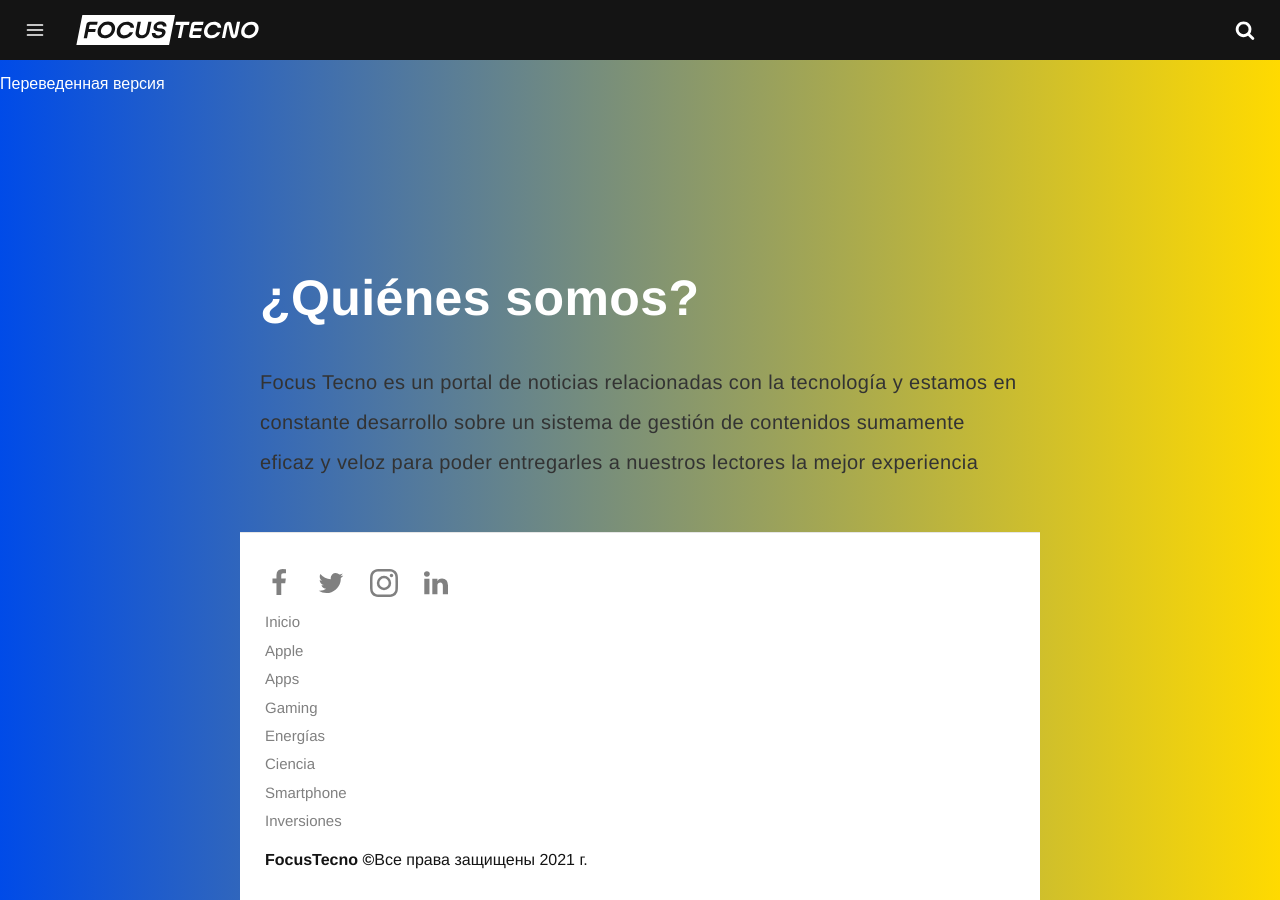
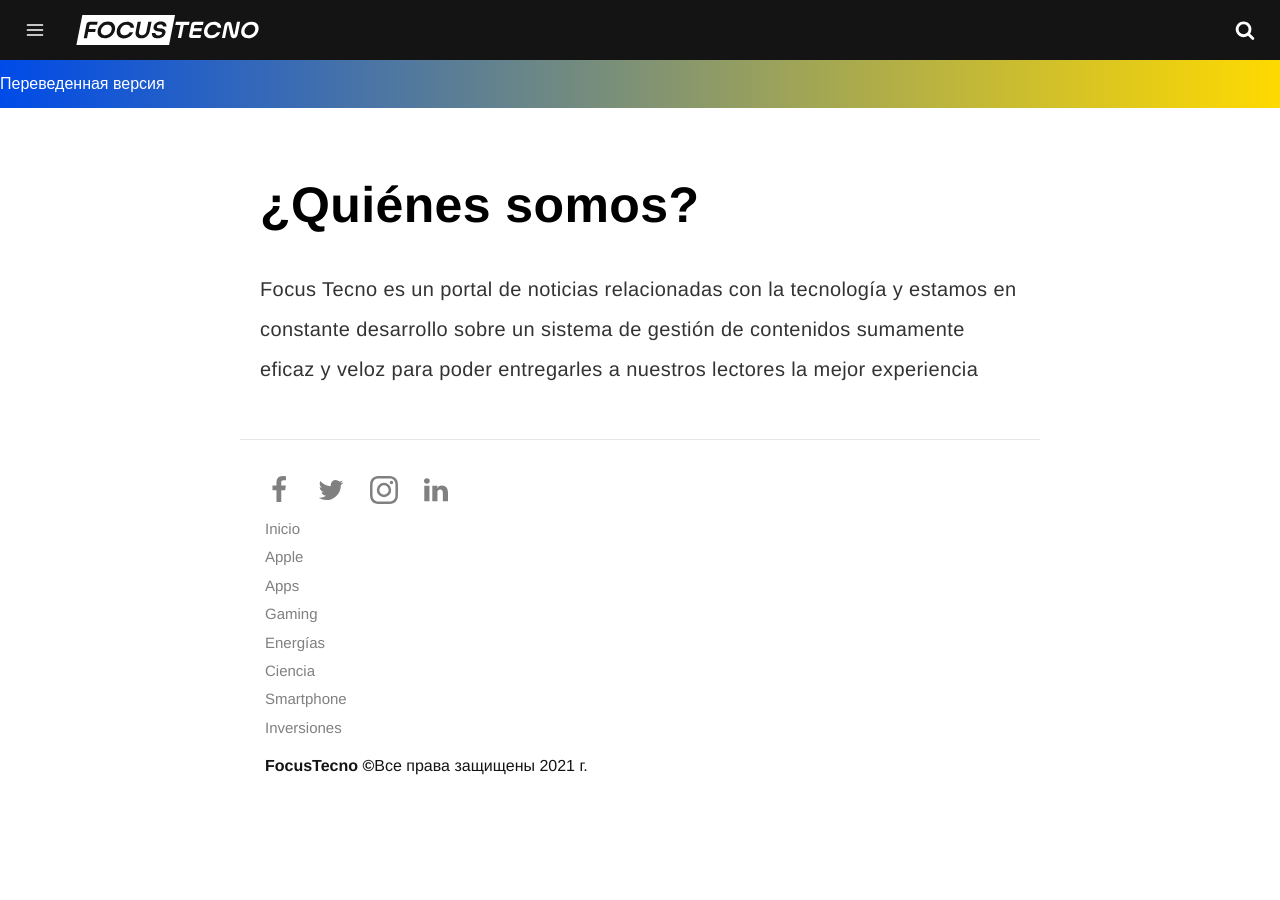
Before and after one commit to Focustecnoua/focusua, a Jekyll site: the page built from pages/about-1.md, in a window 1280 px wide. Built offline with Jekyll 4.4.1, drawn with Linux system fonts in a browser that asks for light colours; some web fonts are replaced; comment, search, counter and statistics services are not loaded.

Commit message:
header.html: changed

```diff
--- a/_includes/header.html
+++ b/_includes/header.html
@@ -22,7 +22,7 @@
 
 </header>
 
-<div class="bar-header" style="background: linear-gradient(90deg, rgba(0,75,232,1) 0%, rgba(255,218,0,1) 100%);width:100%;top:60px;color:#fff;">Переведенная версия<a </div>
+<div class="bar-header" style="background: linear-gradient(90deg, rgba(0,75,232,1) 0%, rgba(255,218,0,1) 100%);width:100%;top:60px;color:#fff;">Переведенная версия<a></a> </div>
 
 <div id="mask" class="overlay"></div>
 
```
